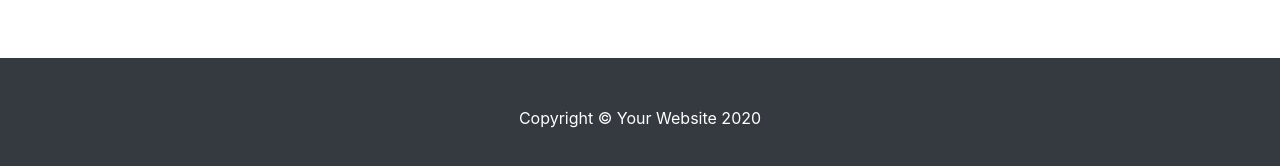
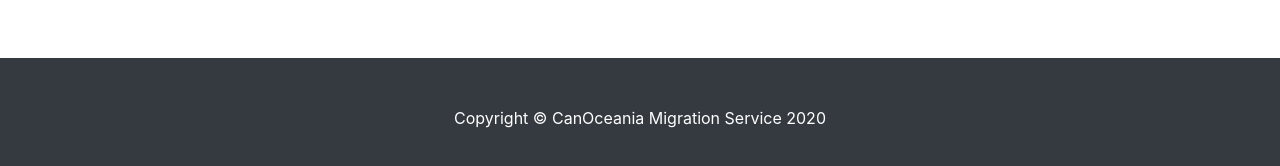
Before and after one commit to prashantkundidhiman/prashantkundidhiman.github.io, a website with bundled scripts: page index.html in a window 1280 px wide. Shown: the part 2440-2606 px from the top of the page. Built offline with nearby package versions, Linux system fonts and the light colour scheme; a web font is replaced by a local one.

Commit message:
Update index.html

```diff
--- a/index.html
+++ b/index.html
@@ -167,7 +167,7 @@
   <!-- Footer -->
   <footer class="py-5 bg-dark">
     <div class="container">
-      <p class="m-0 text-center text-white">Copyright &copy; Your Website 2020</p>
+      <p class="m-0 text-center text-white">Copyright &copy; CanOceania Migration Service 2020</p>
     </div>
     <!-- /.container -->
   </footer>
```
